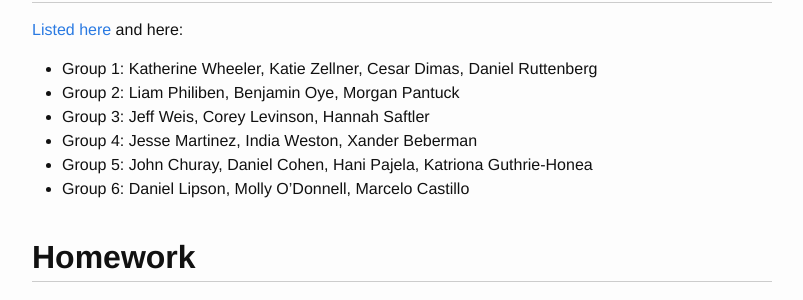
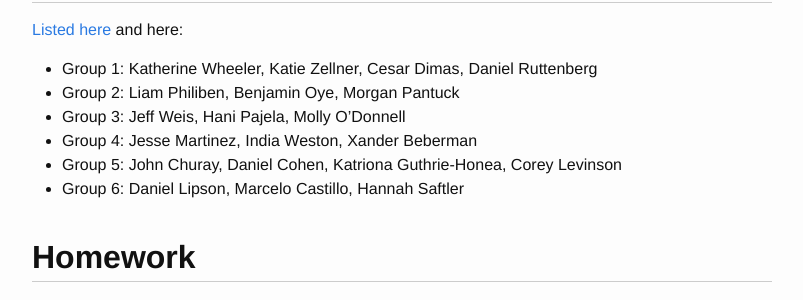
Before and after one commit to transmedia-puzzles/transmedia-puzzles.github.io, a Jekyll site: the page built from _posts/2017-05-01-6.md, in a window 1280 px wide and 1400 px high, scrolled down 303 px. Shown: the part 152-452 px from the top of the window, without its empty margins (238-1041 px from the left). Built offline with Jekyll 4.4.1, drawn with Linux system fonts in a browser that asks for light colours; some of the changed text lies outside the part shown.

```diff
--- a/_posts/2017-05-01-6.md
+++ b/_posts/2017-05-01-6.md
@@ -19,10 +19,10 @@ Please put these at the *top of your journal doc*. Please don't create a new doc
 
 * Group 1: Katherine Wheeler, Katie Zellner, Cesar Dimas, Daniel Ruttenberg
 * Group 2: Liam Philiben, Benjamin Oye, Morgan Pantuck
-* Group 3: Jeff Weis, Corey Levinson, Hannah Saftler
+* Group 3: Jeff Weis, Hani Pajela, Molly O'Donnell
 * Group 4: Jesse Martinez, India Weston, Xander Beberman
-* Group 5: John Churay, Daniel Cohen, Hani Pajela, Katriona Guthrie-Honea
-* Group 6: Daniel Lipson, Molly O'Donnell, Marcelo Castillo
+* Group 5: John Churay, Daniel Cohen, Katriona Guthrie-Honea, Corey Levinson
+* Group 6: Daniel Lipson, Marcelo Castillo, Hannah Saftler
 
 ## Homework
 
```
Also changed, not shown: other parts of _posts/2017-05-01-6.md (+3 -1 lines).
